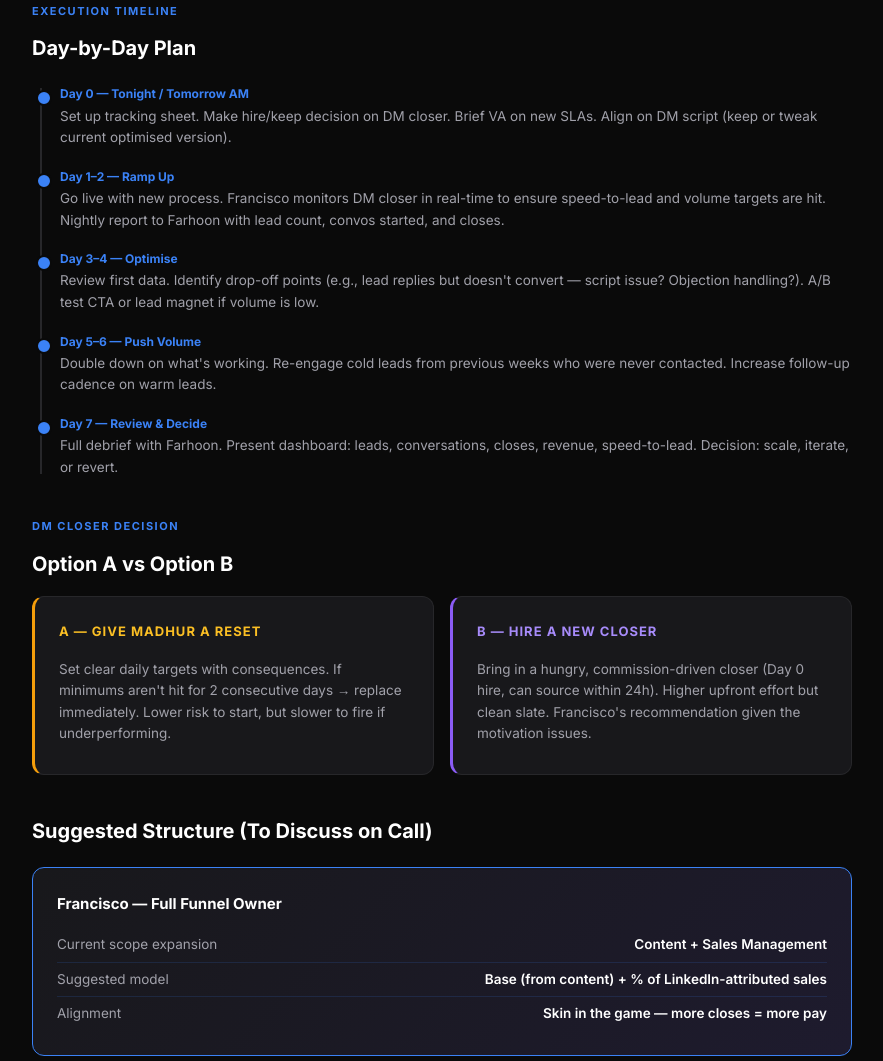
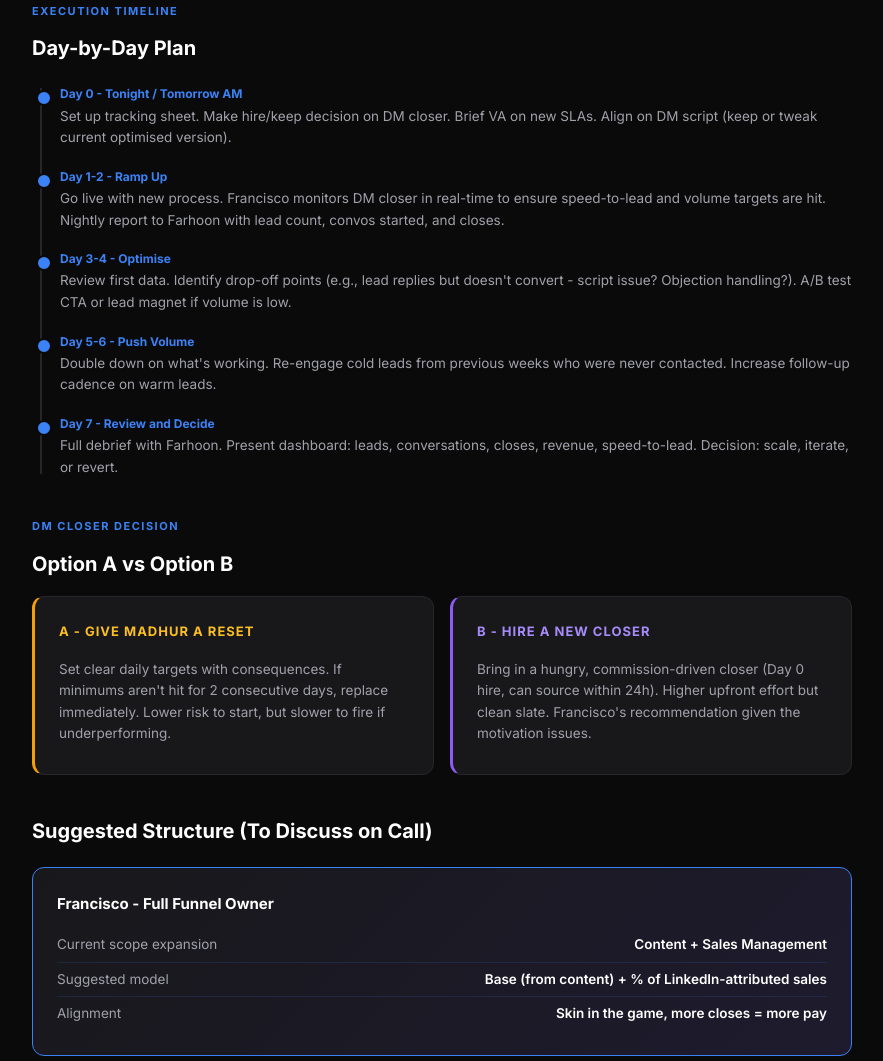
Before and after one commit to kicogost/farhoontest, a plain HTML site: page index.html in a window 1280 px wide. Shown: the part 1739-2800 px from the top of the page, without its empty margins (198-1081 px from the left). Drawn offline with Linux system fonts and the light colour scheme.

Commit message:
Update index.html

```diff
--- a/index.html
+++ b/index.html
@@ -306,9 +306,9 @@
 
   <!-- HEADER -->
   <div class="header">
-    <div class="badge">Internal Plan — Confidential</div>
+    <div class="badge">Internal Plan - Confidential</div>
     <h1>7-Day LinkedIn Sales Sprint</h1>
-    <p class="subtitle">Full-funnel ownership test: <strong>Content → DMs → Close</strong></p>
+    <p class="subtitle">Full-funnel ownership test: <strong>Content to DMs to Close</strong></p>
     <div class="meta">
       <span><span class="dot"></span> Owner: Francisco Gost Scagliarini</span>
       <span><span class="dot"></span> Sponsor: Farhoon Asim</span>
@@ -321,10 +321,10 @@
     <div class="card problem">
       <h3>🔴 Current Problems</h3>
       <ul>
-        <li>DM closer unmotivated — skipping qualified leads</li>
+        <li>DM closer unmotivated, skipping qualified leads</li>
         <li>No speed-to-lead tracking (slow first response)</li>
         <li>Zero daily activity minimums enforced</li>
-        <li>No visibility into lead → conversation → close pipeline</li>
+        <li>No visibility into lead to conversation to close pipeline</li>
         <li>Sales manager not tracking volume or conversion</li>
       </ul>
     </div>
@@ -424,23 +424,23 @@
     <h2>Day-by-Day Plan</h2>
     <div class="timeline">
       <div class="tl-item">
-        <div class="tl-day">Day 0 — Tonight / Tomorrow AM</div>
+        <div class="tl-day">Day 0 - Tonight / Tomorrow AM</div>
         <div class="tl-text">Set up tracking sheet. Make hire/keep decision on DM closer. Brief VA on new SLAs. Align on DM script (keep or tweak current optimised version).</div>
       </div>
       <div class="tl-item">
-        <div class="tl-day">Day 1–2 — Ramp Up</div>
+        <div class="tl-day">Day 1-2 - Ramp Up</div>
         <div class="tl-text">Go live with new process. Francisco monitors DM closer in real-time to ensure speed-to-lead and volume targets are hit. Nightly report to Farhoon with lead count, convos started, and closes.</div>
       </div>
       <div class="tl-item">
-        <div class="tl-day">Day 3–4 — Optimise</div>
-        <div class="tl-text">Review first data. Identify drop-off points (e.g., lead replies but doesn't convert — script issue? Objection handling?). A/B test CTA or lead magnet if volume is low.</div>
+        <div class="tl-day">Day 3-4 - Optimise</div>
+        <div class="tl-text">Review first data. Identify drop-off points (e.g., lead replies but doesn't convert - script issue? Objection handling?). A/B test CTA or lead magnet if volume is low.</div>
       </div>
       <div class="tl-item">
-        <div class="tl-day">Day 5–6 — Push Volume</div>
+        <div class="tl-day">Day 5-6 - Push Volume</div>
         <div class="tl-text">Double down on what's working. Re-engage cold leads from previous weeks who were never contacted. Increase follow-up cadence on warm leads.</div>
       </div>
       <div class="tl-item">
-        <div class="tl-day">Day 7 — Review & Decide</div>
+        <div class="tl-day">Day 7 - Review and Decide</div>
         <div class="tl-text">Full debrief with Farhoon. Present dashboard: leads, conversations, closes, revenue, speed-to-lead. Decision: scale, iterate, or revert.</div>
       </div>
     </div>
@@ -452,13 +452,13 @@
     <h2>Option A vs Option B</h2>
     <div class="cards">
       <div class="card" style="border-left: 3px solid #f59e0b;">
-        <h3 style="color:#fbbf24;">A — Give Madhur a Reset</h3>
+        <h3 style="color:#fbbf24;">A - Give Madhur a Reset</h3>
         <ul style="list-style:none; padding:0;">
-          <li style="padding-left:0; font-size:13.5px; color:#a1a1aa; padding:5px 0;">Set clear daily targets with consequences. If minimums aren't hit for 2 consecutive days → replace immediately. Lower risk to start, but slower to fire if underperforming.</li>
+          <li style="padding-left:0; font-size:13.5px; color:#a1a1aa; padding:5px 0;">Set clear daily targets with consequences. If minimums aren't hit for 2 consecutive days, replace immediately. Lower risk to start, but slower to fire if underperforming.</li>
         </ul>
       </div>
       <div class="card" style="border-left: 3px solid #8b5cf6;">
-        <h3 style="color:#a78bfa;">B — Hire a New Closer</h3>
+        <h3 style="color:#a78bfa;">B - Hire a New Closer</h3>
         <ul style="list-style:none; padding:0;">
           <li style="padding-left:0; font-size:13.5px; color:#a1a1aa; padding:5px 0;">Bring in a hungry, commission-driven closer (Day 0 hire, can source within 24h). Higher upfront effort but clean slate. Francisco's recommendation given the motivation issues.</li>
         </ul>
@@ -470,10 +470,10 @@
   <div class="section">
     <h2>Suggested Structure (To Discuss on Call)</h2>
     <div class="comp-box">
-      <h3>Francisco — Full Funnel Owner</h3>
+      <h3>Francisco - Full Funnel Owner</h3>
       <div class="comp-row"><span class="label">Current scope expansion</span><span class="val">Content + Sales Management</span></div>
       <div class="comp-row"><span class="label">Suggested model</span><span class="val">Base (from content) + % of LinkedIn-attributed sales</span></div>
-      <div class="comp-row"><span class="label">Alignment</span><span class="val">Skin in the game — more closes = more pay</span></div>
+      <div class="comp-row"><span class="label">Alignment</span><span class="val">Skin in the game, more closes = more pay</span></div>
     </div>
     <div class="comp-box" style="border-color:#27272a; background:#18181b;">
       <h3>DM Closer</h3>
```
